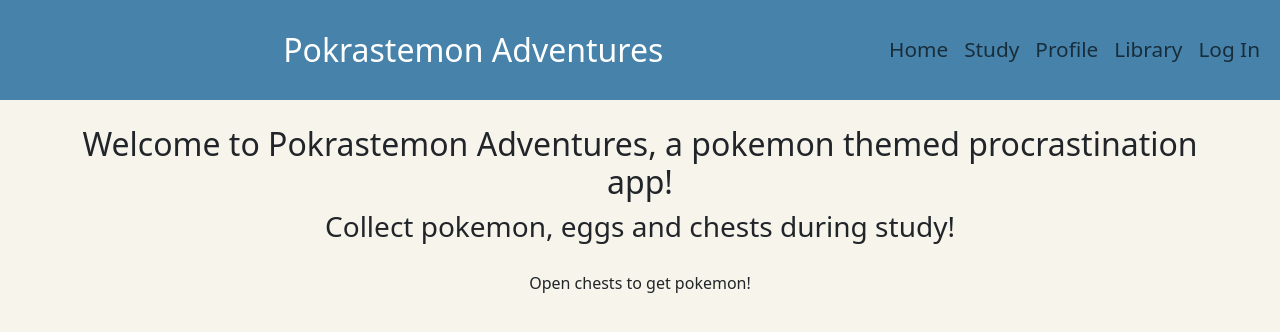
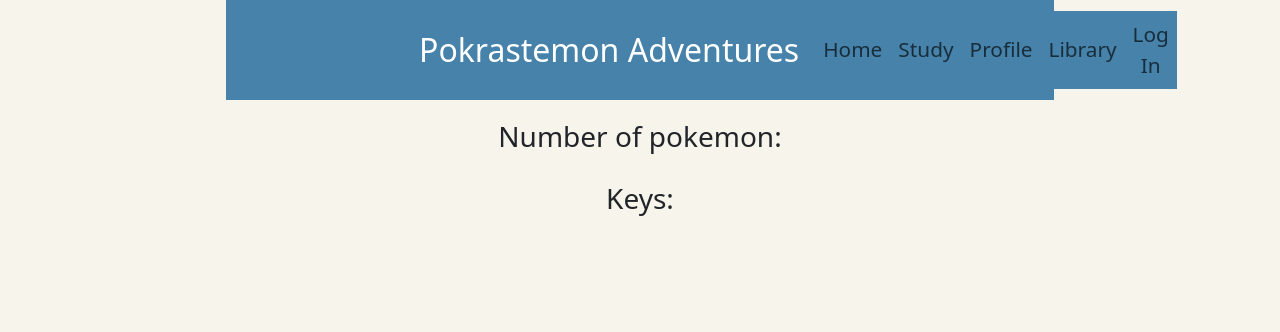
Before and after one commit to kieranscutt/Pokrastemon-app, a React (Vite) app in the folder client/: page /profile/1 in a window 1280 px wide. Shown: the top 332 px of the page. Built offline with nearby package versions, Linux system fonts and the light colour scheme; no server answers.

Commit message:
Profile card

```diff
--- a/client/src/App.jsx
+++ b/client/src/App.jsx
@@ -16,6 +16,7 @@
               <Route path="/login" element={<LoginPage />} />
               <Route path='/study' element={<StudyPage />} />
               <Route path='/profile' element={<ProfilePage />} />
+              <Route path='/profile/:id' element={<ProfilePage />} />
               <Route path='/library' element={<LibraryPage />} />
               <Route path='/library/:id' element={<LibraryPage />} />
               <Route path='*' element={<HomePage />} />
--- /dev/null
+++ b/client/src/components/ProfileCard/index.jsx
@@ -0,0 +1,11 @@
+import React from 'react'
+
+export default function ProfileCard({ profile }) {
+    return (
+        <>
+        <h1>{profile.username}</h1>
+        <h3>Number of pokemon:</h3>
+        <h3>Keys:</h3>
+        </>
+    )
+}
--- a/client/src/components/index.jsx
+++ b/client/src/components/index.jsx
@@ -3,3 +3,4 @@
 export {default as LoginForm} from './LoginForm'
 export {default as RegisterForm} from './RegisterForm'
 export {default as LootBox} from './LootBox'
+export {default as ProfileCard} from './ProfileCard'
--- a/client/src/pages/ProfilePage/index.jsx
+++ b/client/src/pages/ProfilePage/index.jsx
@@ -1,9 +1,28 @@
-import React from 'react';
+import React, {useState, useEffect} from 'react';
+import { useParams } from 'react-router';
+import { ProfileCard } from '../../components';
+
 
 const ProfilePage = () => {
+const {id} = useParams();
+const [profile, setProfile] = useState([]);
+
+
+useEffect(() => {
+
+  async function displayUser() {
+    const resp = await fetch(`https://pokrastemon-api.onrender.com/users/${id}`);
+    const data = await resp.json();
+    setProfile(data)
+}
+
+displayUser();
+
+}, []);
+
   return (
     <div>
-      <h1>Profile Page</h1>
+      <ProfileCard profile={profile}/>
     </div>
   );
 };
```
